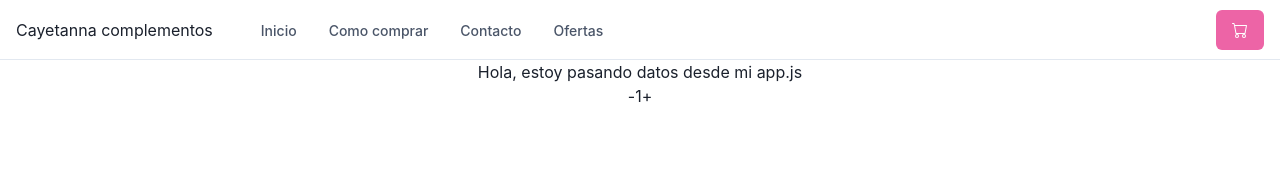
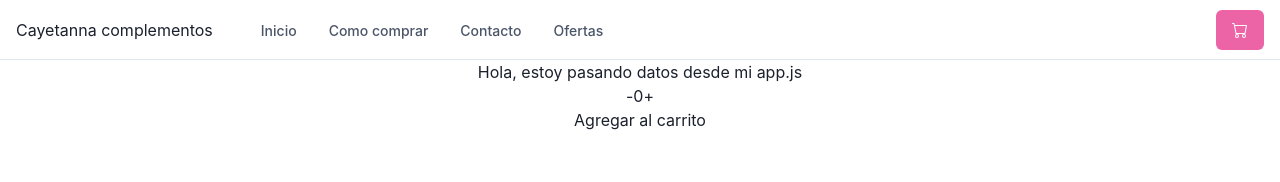
Before and after one commit to Lazaro995/Tienda-de-ropa-Lozano, a React (Create React App) app: page / in a window 1280 px wide. Shown: the top 182 px of the page. Built offline with nearby package versions, Linux system fonts and the light colour scheme.

Commit message:
Correcciones varias

```diff
--- a/src/App.js
+++ b/src/App.js
@@ -3,14 +3,14 @@ import ItemListContainer from './Components/ItemListContainer/ItemListContainer'
 import NavBar from './Components/NavBar/NavBar';
 import { Contador } from './Components/Contador/Contador';
 function App() {
-  const onAdd= () =>{
-    console.log ("Soy onAdd")
+  const onAdd = (contador)=>{
+    console.log ("Soy onAdd y el valor del contador es:", contador)
   }
   return (
  <div className='App'>
   <NavBar/>
   <ItemListContainer greeting= "Hola, estoy pasando datos desde mi app.js"/>
-  <Contador stock={5} initial={1} onAdd={0}/>
+  <Contador stock={5} initial={0} onAdd={onAdd}/>
      </div>
   );
 }
--- a/src/Components/Contador/Contador.jsx
+++ b/src/Components/Contador/Contador.jsx
@@ -16,6 +16,7 @@ return (
         <button onClick={disminuirContador}>-</button>
         <span>{contador}</span>
         <button onClick={aumentarContador}>+</button>
+        <div><button disable ={contador === 0} onClick={()=>{onAdd(contador)}}>Agregar al carrito</button></div>
     </>
 );
 }
```
